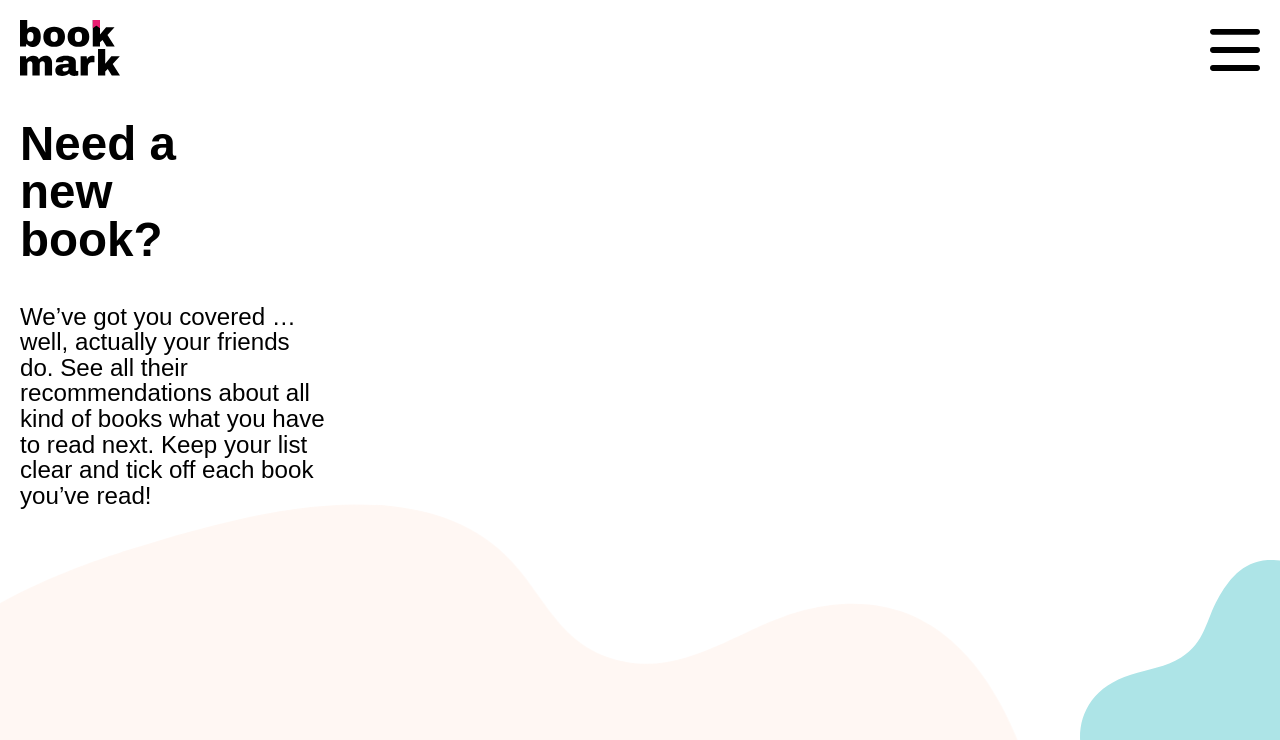
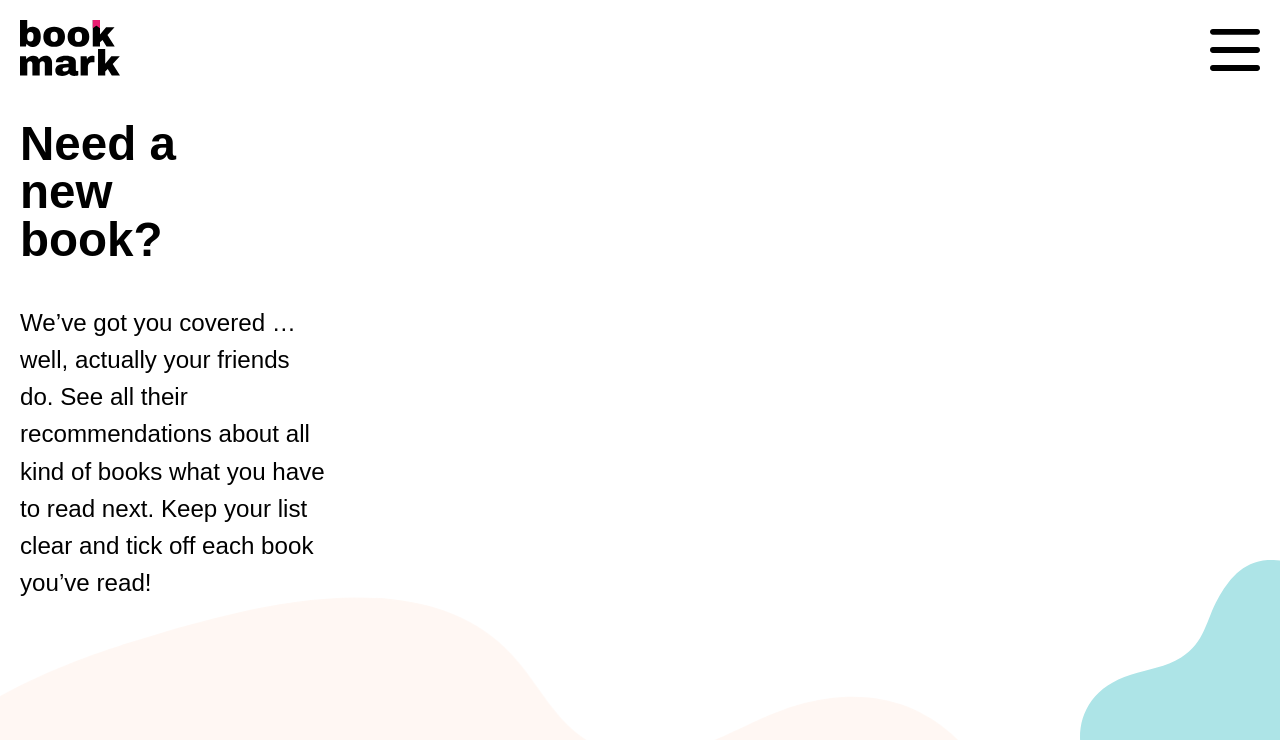
Before and after one commit to JPrueger/bookmark_components, a Vue app: page / in a window 1280 px wide. Shown: the top 740 px of the page. Built offline with nearby package versions, Linux system fonts and the light colour scheme.

Commit message:
added view register (adapted p line height )

```diff
--- a/src/assets/styles/app.scss
+++ b/src/assets/styles/app.scss
@@ -24,7 +24,7 @@
 p {
     // calc([minimum size] + ([maximum size] - [minimum size]) * ((100vw - [minimum viewport width]) / ([maximum viewport width] - [minimum viewport width])));
     font-size: calc(20px + (25 - 20) * ((100vw - 200px) / (1600 - 300)));
-    line-height: calc(1em + (2.5 - 1) * ((100vw - 100px)/(1600 - 300)));
+    line-height: calc(1.5em + (2.5 - 1.5) * ((100vw - 100px)/(1600 - 300)));
     max-width: 23ch;
 }
 
--- a/src/router/index.js
+++ b/src/router/index.js
@@ -3,6 +3,7 @@ import Home from "../views/Home.vue";
 import About from "../views/About.vue";
 import Post from "../views/Post.vue";
 import Mybookmarks from "../views/Mybookmarks.vue";
+import Register from "../views/Register.vue";
 
 const routes = [
   {
@@ -25,6 +26,11 @@ const routes = [
     name: "Mybookmarks",
     component: Mybookmarks,
   },
+  {
+    path: "/register",
+    name: "Register",
+    component: Register,
+  },
 ];
 
 const router = createRouter({
```
